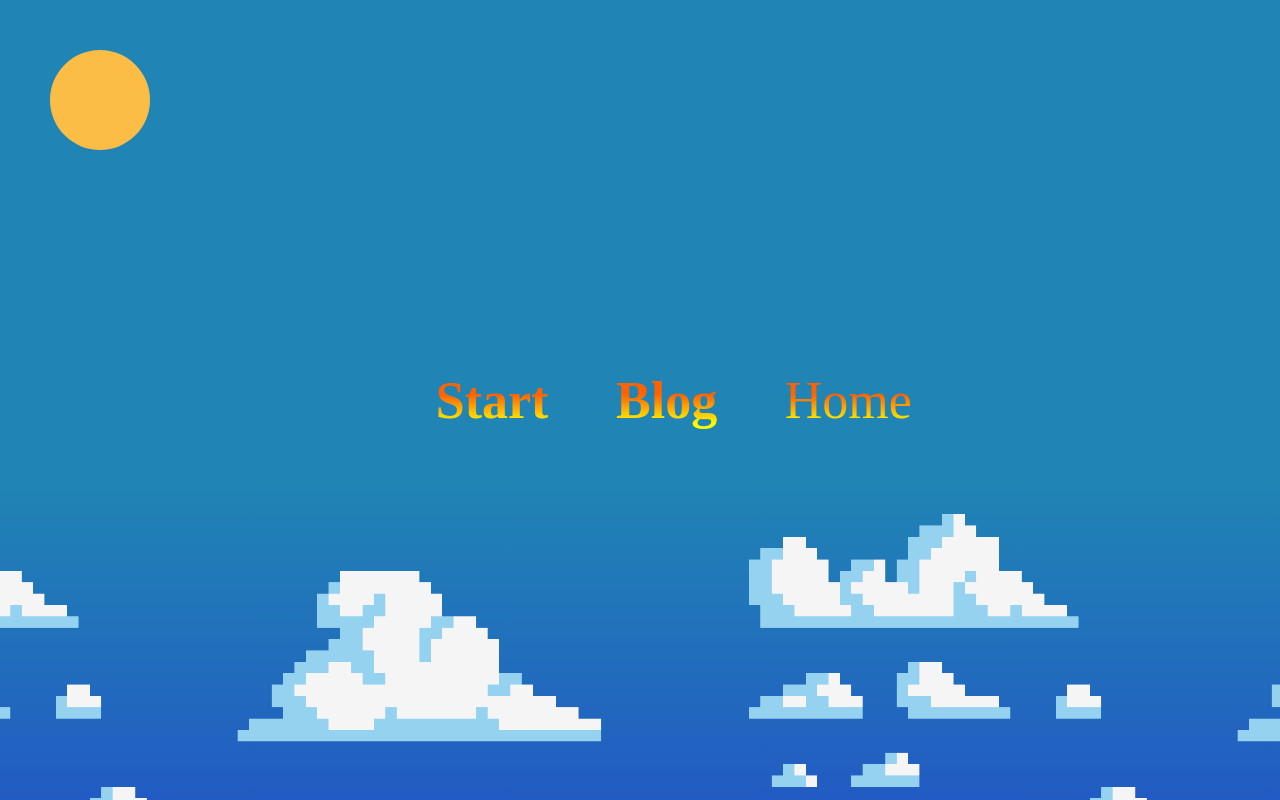
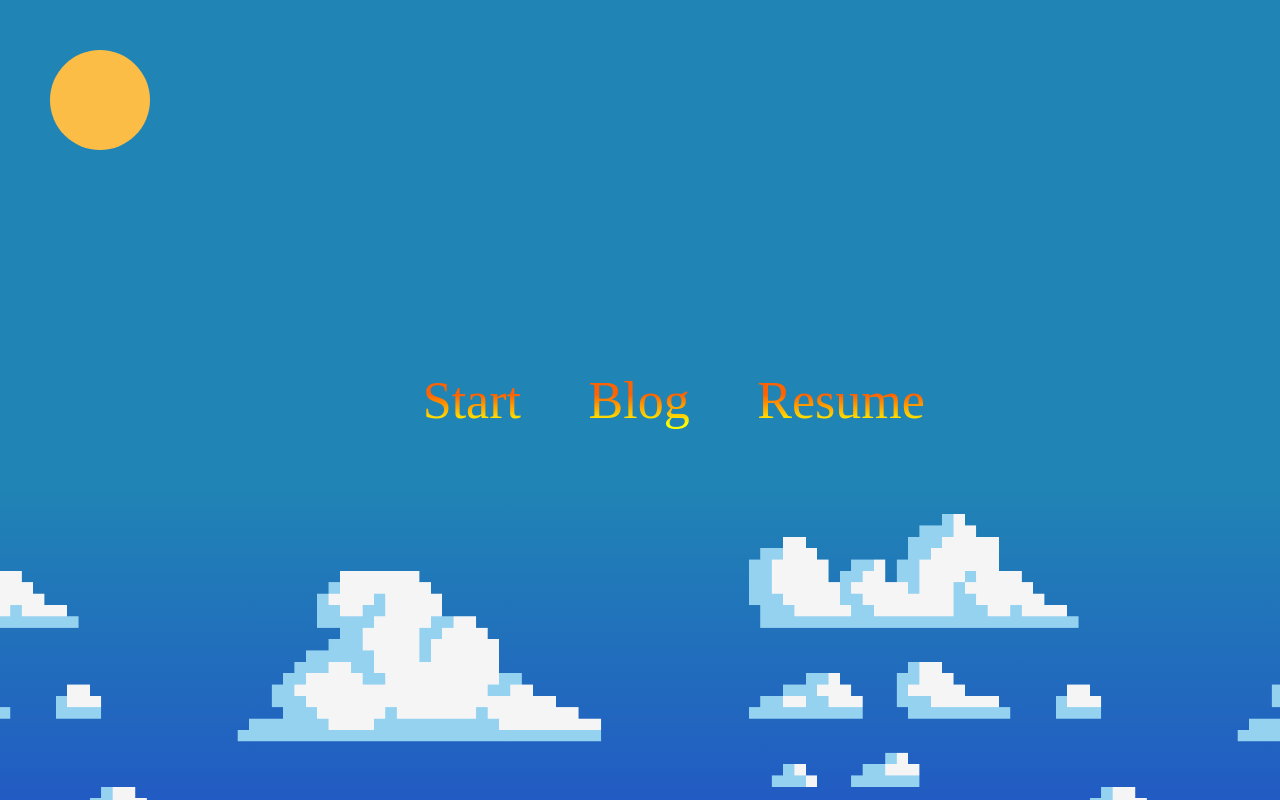
Before and after one commit to RadmehrVafadar/portfolio-website, a React (Vite) app: page / in a window 1280 px wide. Built offline with nearby package versions, Linux system fonts and the light colour scheme; a web font is replaced by a local one.

Commit message:
Fix bug where font was not properly displayed

```diff
--- a/src/menu.tsx
+++ b/src/menu.tsx
@@ -9,9 +9,9 @@
     return (
         <>
         <div className="container">
-            <h1 className='button' >Start</h1>
-            <h1 className='button'>Blog</h1>
-           <a href="https://www.google.com" target="_blank" rel="noopener noreferrer" className='button'>Home</a>
+            <div className='button' >Start</div>
+            <div className='button'>Blog</div>
+           <a href="https://www.google.com" target="_blank" rel="noopener noreferrer" className='button'>Resume</a>
 
         </div>
         </>
```
